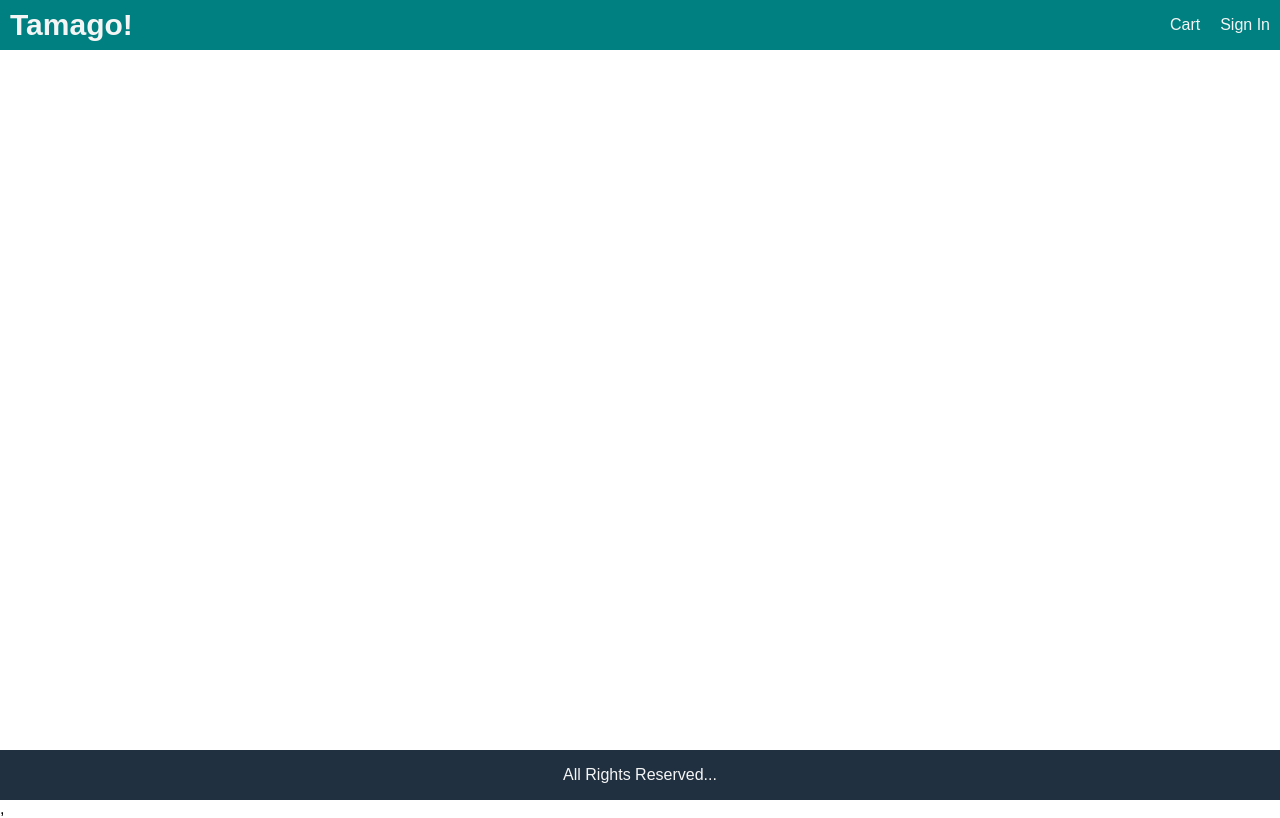
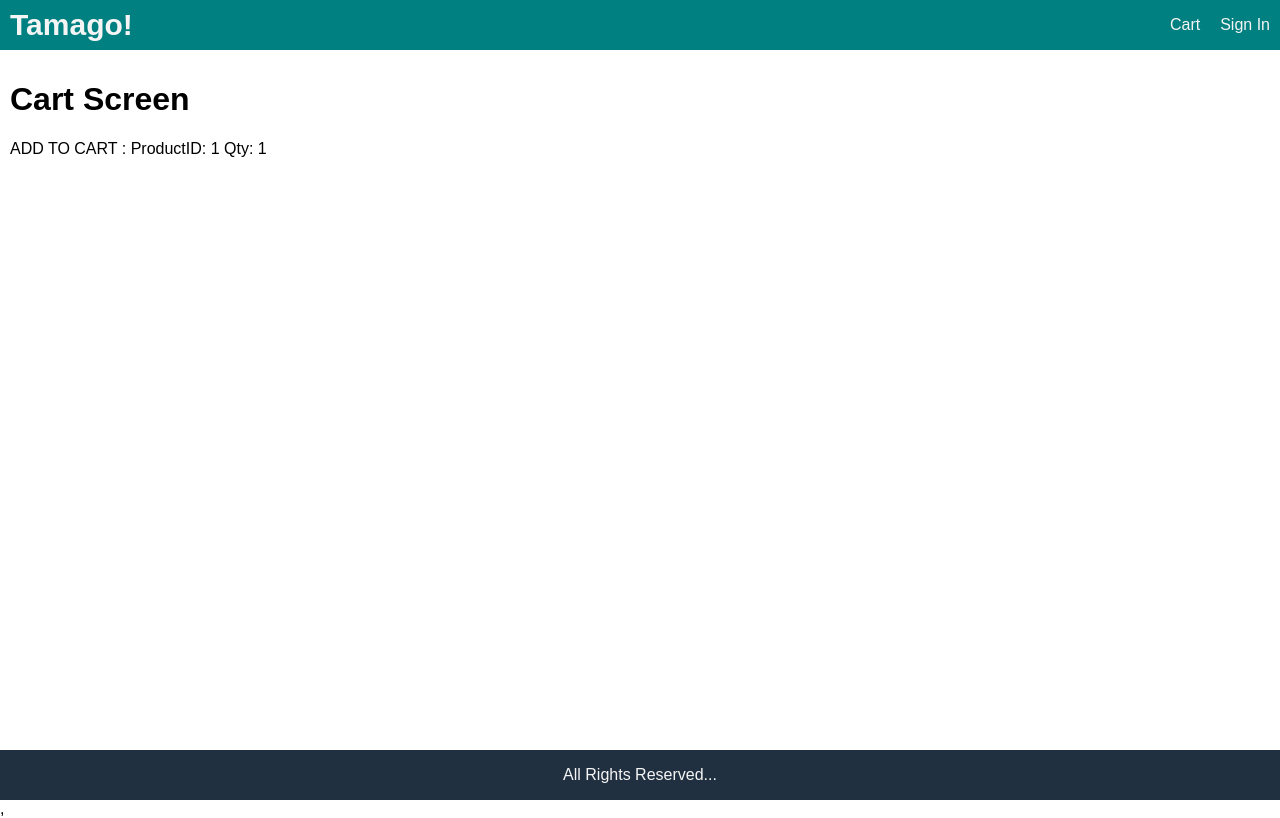
Before and after one commit to Polaf05/ecommerceReact, a React (Create React App) app in the folder client/: page /cart/1 in a window 1280 px wide. Built offline with nearby package versions, Linux system fonts and the light colour scheme.

Commit message:
Session 12 Done

```diff
--- a/client/src/App.js
+++ b/client/src/App.js
@@ -1,6 +1,7 @@
 import {BrowserRouter, Route} from 'react-router-dom';
 import HomeScreen from './screens/HomeScreen';
 import ProductScreen from './screens/ProductScreen';
+import CartScreen from './screens/CartScreen';
 
 function App() {
     return (
@@ -20,6 +21,7 @@
             </header>
 
             <main>
+                <Route path="/cart/:id?" component={CartScreen}></Route>
                 <Route path="/product/:id" component={ProductScreen}></Route>
                 <Route path="/" component={HomeScreen}exact></Route>
 
--- /dev/null
+++ b/client/src/screens/CartScreen.js
@@ -0,0 +1,16 @@
+import React from 'react';
+
+export default function CartScreen(props) {
+  const productId = props.match.params.id;
+  const qty = props.location.search
+    ? Number(props.location.search.split('=')[1])
+    : 1;
+  return (
+    <div>
+      <h1>Cart Screen</h1>
+      <p>
+        ADD TO CART : ProductID: {productId} Qty: {qty}
+      </p>
+    </div>
+  );
+}
--- a/client/src/screens/ProductScreen.js
+++ b/client/src/screens/ProductScreen.js
@@ -1,4 +1,4 @@
-import React, {useEffect} from 'react'
+import React, {useEffect, useState} from 'react'
 import Rating from '../components/rating';
 import {Link} from 'react-router-dom';
 import {useSelector, useDispatch} from 'react-redux'
@@ -13,10 +13,15 @@
     const productId = props.match.params.id;
     const productDetails = useSelector((state) => state.productDetails);
     const {loading, error, product} = productDetails;
+    const [qty, setQty] = useState(1);
 
     useEffect(()=> {
         dispatch(detailsProduct(productId));
     }, [dispatch, productId]);
+
+    const addToCartHandler = () => {
+        props.history.push(`/cart/${productId}?qty=${qty}`);
+      };
 
     return(
         <div>
@@ -55,9 +60,40 @@
                                         (<span className="error">Unavailable</span>)}</div>
                                     </div>
                                 </li>
-                                <li>
-                                    <button className="primary block">Add to Cart</button>
-                                </li>
+                                {
+                                    product.countInStock > 0 &&(
+                                        <>
+                                    <li>
+                                        <div className="row">
+                                        <div>Qty</div>
+                                        <div>
+                                            <select
+                                            value={qty}
+                                            onChange={(e) => setQty(e.target.value)}
+                                            >
+                                            {[...Array(product.countInStock).keys()].map(
+                                                (x) => (
+                                                <option key={x + 1} value={x + 1}>
+                                                    {x + 1}
+                                                </option>
+                                                )
+                                            )}
+                                            </select>
+                                        </div>
+                                        </div>
+                                    </li>
+                                    <li>
+                                        <button
+                                        onClick={addToCartHandler}
+                                        className="primary block"
+                                        >
+                                        Add to Cart
+                                        </button>
+                                    </li>
+                                    </>
+
+                                    )
+                                }
                             </ul>
                         </div>
                     </div>
```
